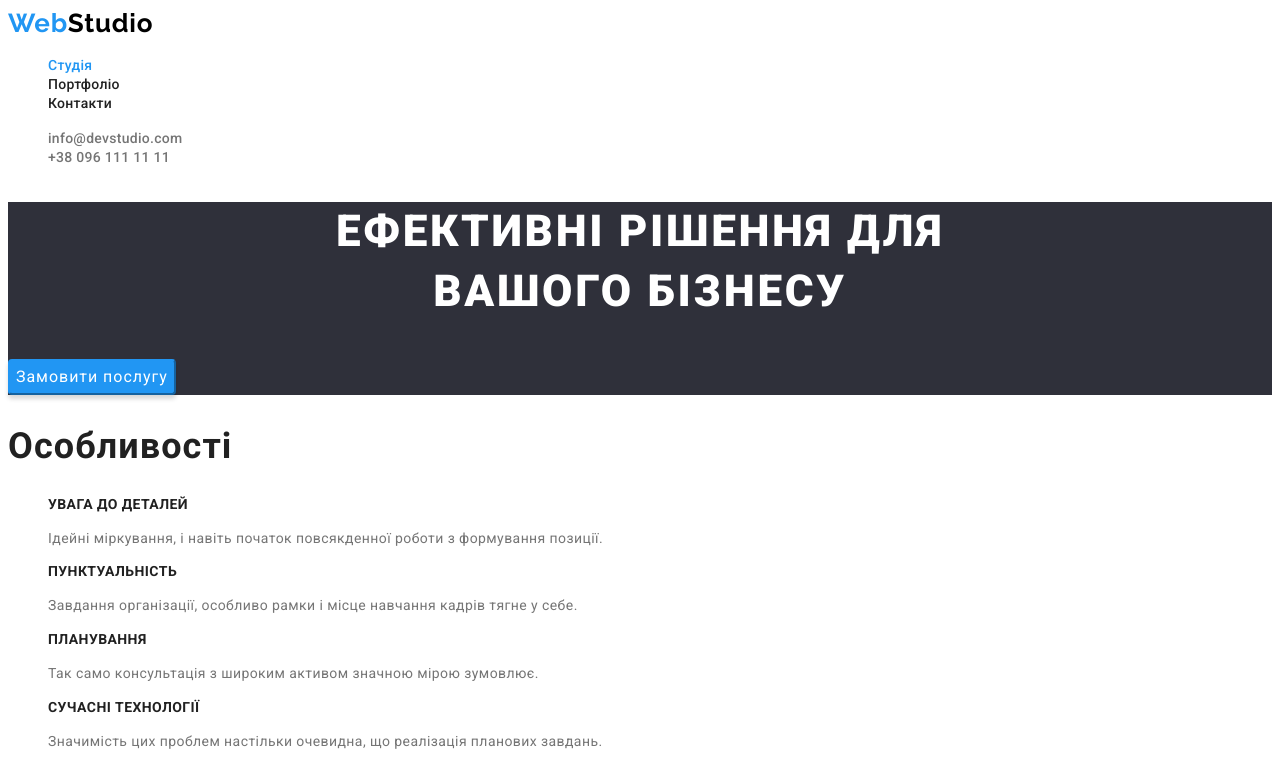
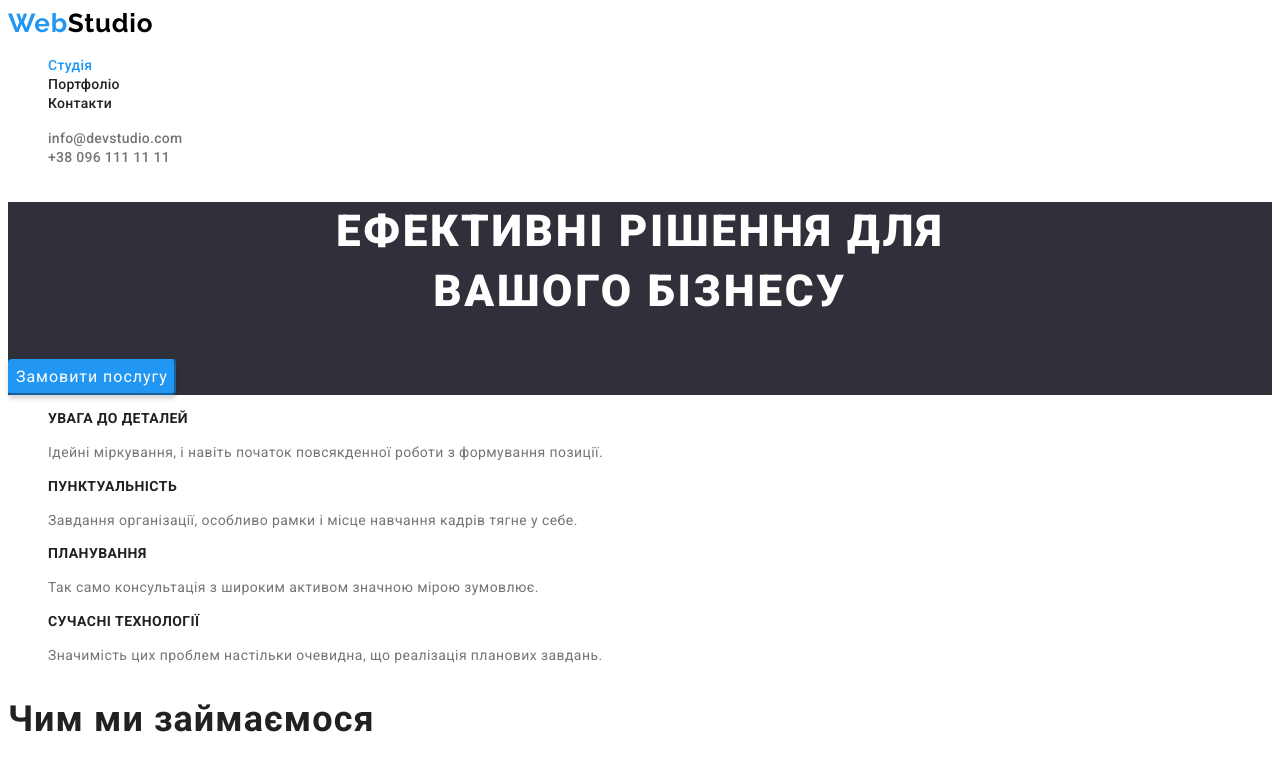
Before and after one commit to OleksVov/goit-markup-hw-02, a plain HTML site: page index.html in a window 1280 px wide. Shown: the top 767 px of the page. Drawn offline with Linux system fonts and the light colour scheme.

Commit message:
hid the titles

```diff
--- a/css/style.css
+++ b/css/style.css
@@ -122,6 +122,18 @@ body {
    letter-spacing: 0.06em;
    text-transform: uppercase;
 }
+.visually-hidden {
+   position: absolute;
+   white-space: nowrap;
+   width: 1px;
+   height: 1px;
+   overflow: hidden;
+   border: 0;
+   padding: 0;
+   clip: rect(0 0 0 0);
+   clip-path: inset(50%);
+   margin: -1px;
+}
 .btn {
    background-color: var(--accent-text-color);
    color: var(--white-color);
--- a/index.html
+++ b/index.html
@@ -39,7 +39,7 @@
       </section>
       <!--Особливості-->
       <section class="section">
-        <h2 class="section-title">Особливості</h2>
+        <h2 class="section-title visually-hidden">Особливості</h2>
         <ul class="features list">
           <li>
             <h3 class="subtitle">Увага до деталей</h3>
```
Also changed, not shown: portfolio.html (+1 -1 lines).
